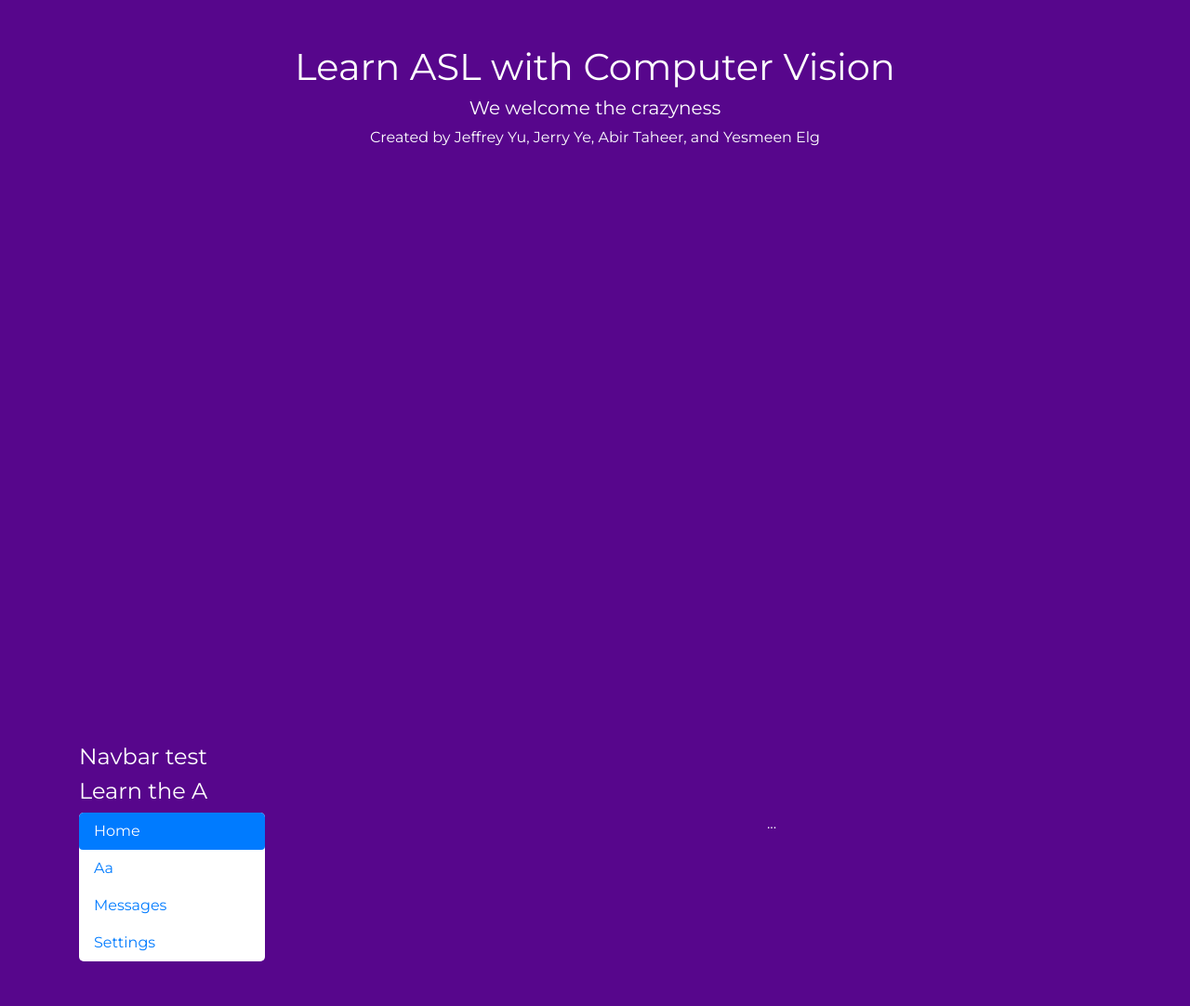
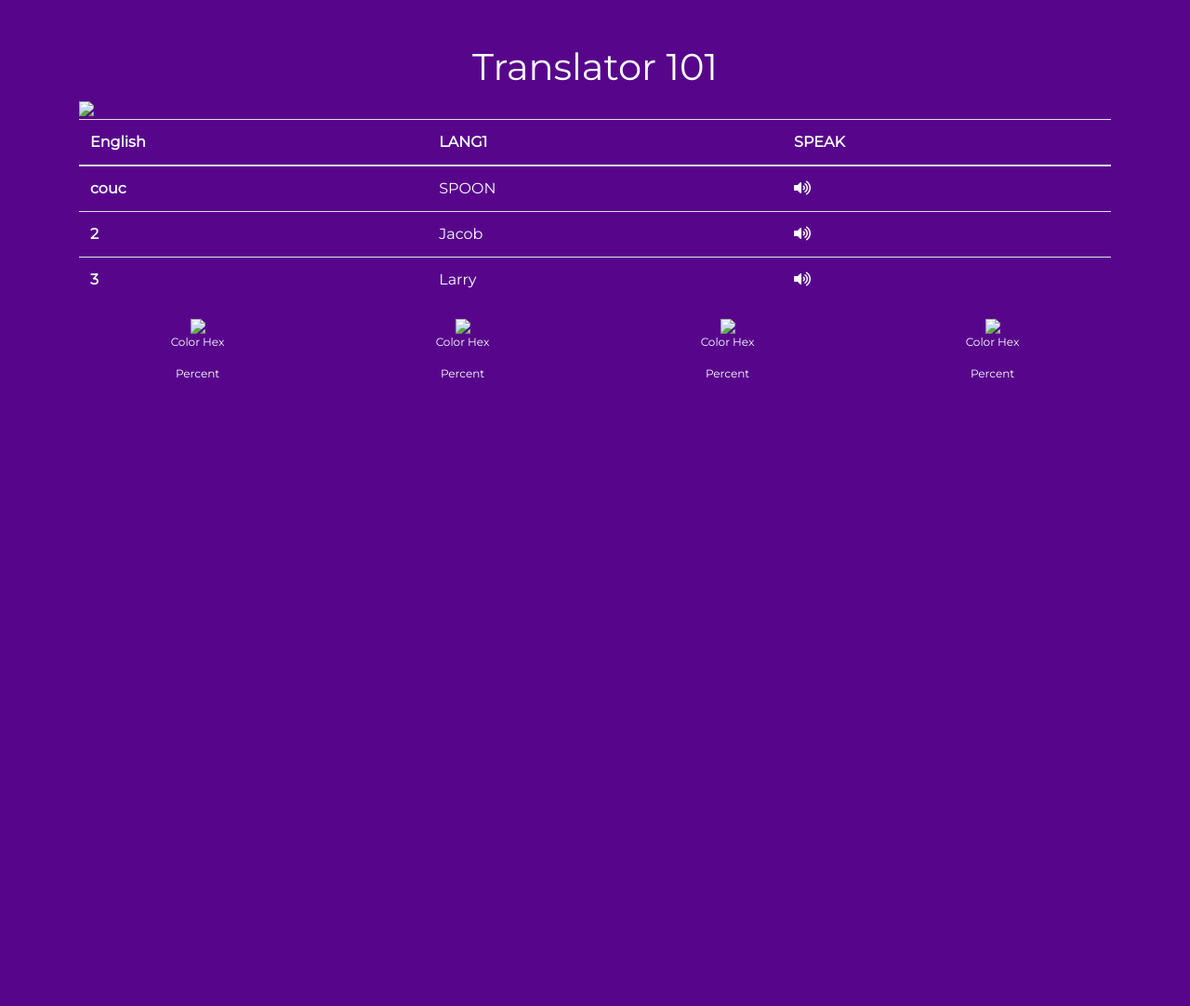
Before and after one commit to jeffreyyu101/sign-hacknyu19, a Flask app: page / in a window 1280 px wide. Shown: the whole page at 93% size. After the commit the page ends 406 px from the top, so only its background shows below. Run offline with Flask 2, Linux system fonts and the light colour scheme; some libraries are stand-ins or nearby versions.

Commit message:
html update

```diff
--- a/templates/styles.css
+++ b/templates/styles.css
@@ -4,41 +4,19 @@ body{
     font-family: 'Montserrat', sans-serif;
 }
 
-#title-page{
-    height: 100vh;
-
+img{
+    width: 100%;
 }
 
-#v-pills-tab{
-    background-color: white;
-    border-radius: 5px;
-    max-height: 300px;
-    overflow: auto;
+.table{
+    color:white;
 }
 
-#v-pills-tab, img{
-    max-width: 200px;
+.col-3{
+    margin: 0px;
+    padding: 0px;
 }
 
-/*NAVBAR STUFF START------------------------------------------------------*/
-.vertical-menu {
-  width: 200px; /* Set a width if you like */
+#colors, p{
+    font-size: 12px;
 }
-
-.vertical-menu a {
-  background-color: #eee; /* Grey background color */
-  color: black; /* Black text color */
-  display: block; /* Make the links appear below each other */
-  padding: 12px; /* Add some padding */
-  text-decoration: none; /* Remove underline from links */
-}
-
-.vertical-menu a:hover {
-  background-color: #ccc; /* Dark grey background on mouse-over */
-}
-
-.vertical-menu a.active {
-  background-color: #4CAF50; /* Add a green color to the "active/current" link */
-  color: white;
-}
-/*NAVBAR STUFF END------------------------------------------------------*/
--- a/templates/template.html
+++ b/templates/template.html
@@ -11,62 +11,75 @@
 
     <link href="https://fonts.googleapis.com/css?family=Montserrat" rel="stylesheet">
 
+    <link rel="stylesheet" href="https://use.fontawesome.com/releases/v5.7.2/css/all.css" integrity="sha384-fnmOCqbTlWIlj8LyTjo7mOUStjsKC4pOpQbqyi7RrhN7udi9RwhKkMHpvLbHG9Sr" crossorigin="anonymous">
     <title>Sign Me a World</title>
   </head>
   <body>
     <div class="container" id="title-page">
         <div class="row">
-            <div class="col text-center mx-auto mt-5">
-                <h1>Learn ASL with Computer Vision</h1>
-                <h5>We welcome the crazyness</h5>
-                <p>Created by Jeffrey Yu, Jerry Ye, Abir Taheer, and Yesmeen Elg</p>
+            <div class="col-12 text-center mx-auto mt-5">
+                <h1>Translator 101</h1>
             </div>
+            <div class="col-12">
+              <img src="https://via.placeholder.com/300">
+            </div>
+        </div>
+
+        <div class="row">
+          <div class="col-12">
+            <table class="table">
+              <thead>
+                <tr>
+                  <th scope="col">English</th>
+                  <th scope="col">LANG1</th>
+                  <th scope="col">SPEAK</th>
+                </tr>
+              </thead>
+              <tbody>
+                <tr>
+                  <th scope="row">couc</th>
+                  <td>SPOON</td>
+                  <td><i class="fas fa-volume-up"></i></td>
+                </tr>
+                <tr>
+                  <th scope="row">2</th>
+                  <td>Jacob</td>
+                  <td><i class="fas fa-volume-up"></i></td>
+                </tr>
+                <tr>
+                  <th scope="row">3</th>
+                  <td>Larry</td>
+                  <td><i class="fas fa-volume-up"></i></td>
+                </tr>
+              </tbody>
+            </table>
+          </div>
+        </div>
+
+        <div class="row text-center" id="colors">
+          <div class="col-3">
+            <img src="https://via.placeholder.com/300">
+            <p>Color Hex</p>
+            <p>Percent</p>
+          </div>
+          <div class="col-3">
+            <img src="https://via.placeholder.com/300">
+            <p>Color Hex</p>
+            <p>Percent</p>
+          </div>
+          <div class="col-3">
+            <img src="https://via.placeholder.com/300">
+            <p>Color Hex</p>
+            <p>Percent</p>
+          </div>
+          <div class="col-3">
+            <img src="https://via.placeholder.com/300">
+            <p>Color Hex</p>
+            <p>Percent</p>
+          </div>
         </div>
     </div>
 
-    <div class="container" id="wks1">
-      <div class="row">
-        <div class="col-4">
-          <h4>Navbar test</h4>
-        </div>
-        <div class="col-12">
-          <h4>Learn the A</h4>
-        </div>
-        <div class="col-4 mb-5">
-          <div class="nav flex-column nav-pills" id="v-pills-tab" role="tablist" aria-orientation="vertical">
-            <a class="nav-link active" id="v-pills-home-tab" data-toggle="pill" href="#v-pills-home" role="tab" aria-controls="v-pills-home" aria-selected="true">Home</a>
-            <a class="nav-link" id="v-pills-profile-tab" data-toggle="pill" href="#v-pills-profile" role="tab" aria-controls="v-pills-profile" aria-selected="false">Aa</a>
-            <a class="nav-link" id="v-pills-messages-tab" data-toggle="pill" href="#v-pills-messages" role="tab" aria-controls="v-pills-messages" aria-selected="false">Messages</a>
-            <a class="nav-link" id="v-pills-settings-tab" data-toggle="pill" href="#v-pills-settings" role="tab" aria-controls="v-pills-settings" aria-selected="false">Settings</a>
-          </div>
-        </div>
-        <div class="col-8 mb-3 text-center">
-          <div class="tab-content" id="v-pills-tabContent">
-            <div class="tab-pane fade show active" id="v-pills-home" role="tabpanel" aria-labelledby="v-pills-home-tab">...</div>
-            <div class="tab-pane fade" id="v-pills-profile" role="tabpanel" aria-labelledby="v-pills-profile-tab">
-              <div class="container">
-                <div class="row">
-                  <div class="col-12">
-                    <h4>Learning A</h4>
-                  </div>
-                  <div class="col-6">
-                    <img src="https://i.pinimg.com/originals/32/07/76/320776f1af3863a1c285393861b25bbe.gif">
-                  </div>
-                  <div class="col-6">
-                    <h4>What you are signing:</h4>
-                    <input>
-                  </div>
-                </div>
-              </div>
-
-
-            </div>
-            <div class="tab-pane fade" id="v-pills-messages" role="tabpanel" aria-labelledby="v-pills-messages-tab">...Culpa dolor voluptate do laboris laboris irure reprehenderit id incididunt duis pariatur mollit aute magna pariatur consectetur. Eu veniam duis non ut dolor deserunt commodo </div>
-            <div class="tab-pane fade" id="v-pills-settings" role="tabpanel" aria-labelledby="v-pills-settings-tab">Culpa dolor voluptate do laboris laboris irure reprehenderit id incididunt duis pariatur mollit aute magna pariatur consectetur. Eu veniam duis non ut dolor deserunt commodo ...</div>
-          </div>
-        </div>
-      </div>
-    </div>
 
     <!-- Optional JavaScript -->
     <!-- jQuery first, then Popper.js, then Bootstrap JS -->
```
